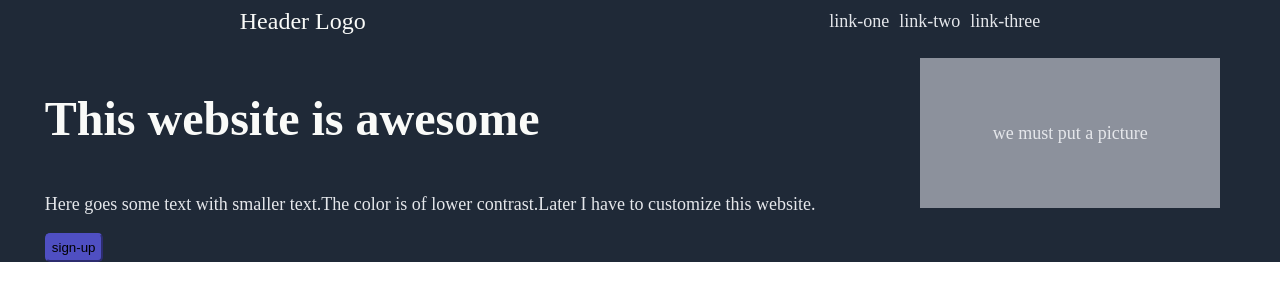
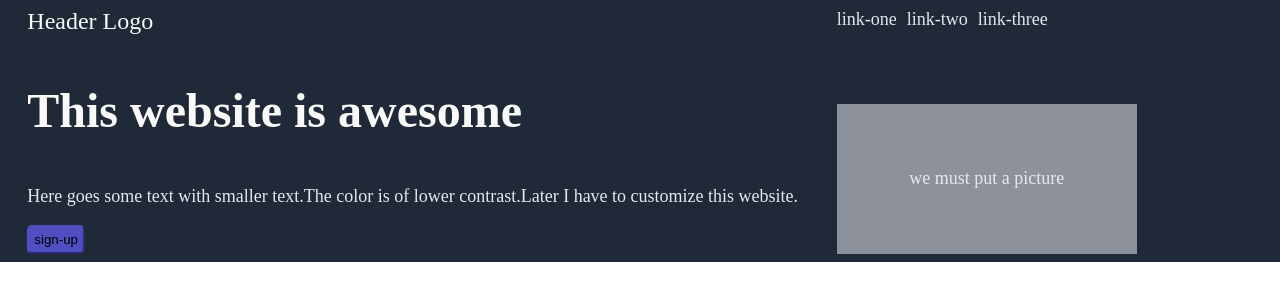
Before and after one commit to nino812/Landing-page, a plain HTML site: page index.html in a window 1280 px wide. Drawn offline with Linux system fonts and the light colour scheme.

Commit message:
edit by combining the header and intro into one div

```diff
--- a/index.html
+++ b/index.html
@@ -9,7 +9,14 @@
 </head>
 <body>
     <div class="header">
+       <div class = intro1">
             <div class="logo">Header Logo</div>
+            <p class="big">This website is awesome</p>
+            <p class="small">Here goes some text with smaller text.The color is of lower contrast.Later I have to customize this website.</p>
+            <button>sign-up</button>
+       </div>
+
+       <div class="intro2">
             <div class="links">
               <ul>
                 <li><a href="">link-one</a></li>
@@ -17,14 +24,8 @@
                 <li><a href="">link-three</a></li>
               </ul>
             </div>
-    </div>
-    <div class="title">
-        <div class = intro1">
-        <p class="big">This website is awesome</p>
-        <p class="small">Here goes some text with smaller text.The color is of lower contrast.Later I have to customize this website.</p>
-        <button>sign-up</button>
-        </div>
             <div class="image">we must put a picture</div>
+
         </div>
     <div class="content"></div>
     <div class="quote"></div>
--- a/style.css
+++ b/style.css
@@ -25,25 +25,28 @@ a{
     color: #E5E7EB;
     font-size:18px;
 }
-.title{
+.intro2{
     display:flex;
-    justify-content: space-around;
-    background-color: #1F2937;
+    flex-direction: column;
+    justify-content: space-between;
+    gap:74px;
+
 
 }
 .intro1{
     display:flex;
     flex-direction: column;
+    justify-content: space-around;
+
 }
 .image{
     background-color: #8c919c;
     font-family: 'Times New Roman', Times, serif;
     color: #E5E7EB;
     font-size:18px;
-    margin:15px;
-   display:flex;
-   align-items: center;
-   justify-content: center;
+    display:flex;
+    align-items: center;
+    justify-content: center;
     width:300px;
     height:150px;
 }
```
Lines whose indentation alone changed are shown as unchanged.
